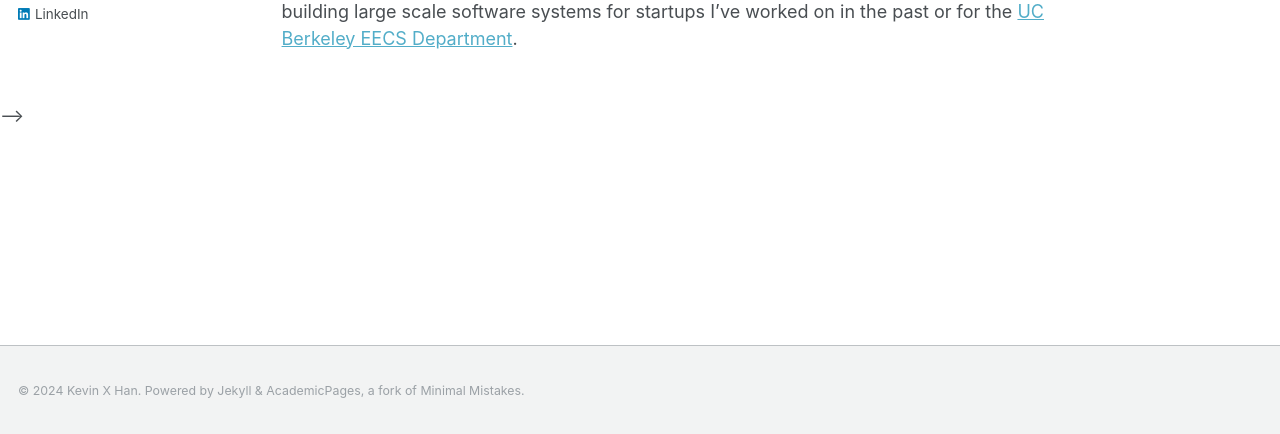
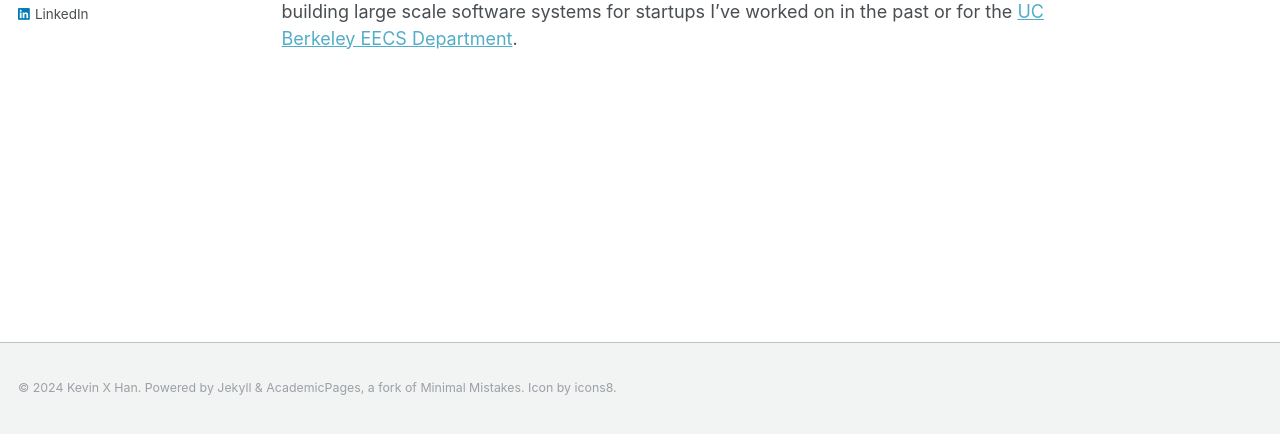
Before and after one commit to AegisIK/AegisIK.github.io, a Jekyll site: the page built from _pages/about.md, in a window 1280 px wide. Shown: the part 466-900 px from the top of the page. Built offline with Jekyll 4.4.1, drawn with Linux system fonts in a browser that asks for light colours.

Commit message:
First version of website

```diff
--- a/_includes/footer.html
+++ b/_includes/footer.html
@@ -19,4 +19,4 @@
 </div>
 {% endif %}
 
-<div class="page__footer-copyright">&copy; {{ site.time | date: '%Y' }} {{ site.name | default: site.title }}. {{ site.data.ui-text[site.locale].powered_by | default: "Powered by" }} <a href="http://jekyllrb.com" rel="nofollow">Jekyll</a> &amp; <a href="https://github.com/academicpages/academicpages.github.io">AcademicPages</a>, a fork of <a href="https://mademistakes.com/work/minimal-mistakes-jekyll-theme/" rel="nofollow">Minimal Mistakes</a>.</div>
+<div class="page__footer-copyright">&copy; {{ site.time | date: '%Y' }} {{ site.name | default: site.title }}. {{ site.data.ui-text[site.locale].powered_by | default: "Powered by" }} <a href="http://jekyllrb.com" rel="nofollow">Jekyll</a> &amp; <a href="https://github.com/academicpages/academicpages.github.io">AcademicPages</a>, a fork of <a href="https://mademistakes.com/work/minimal-mistakes-jekyll-theme/" rel="nofollow">Minimal Mistakes</a>. Icon by icons8.</div>
--- a/_includes/head/custom.html
+++ b/_includes/head/custom.html
@@ -17,7 +17,8 @@
 <link rel="icon" type="image/png" href="{{ base_path }}/images/favicon-16x16.png?v=M44lzPylqQ" sizes="16x16">
 <link rel="manifest" href="{{ base_path }}/images/manifest.json?v=M44lzPylqQ">
 <link rel="mask-icon" href="{{ base_path }}/images/safari-pinned-tab.svg?v=M44lzPylqQ" color="#000000">
-<link rel="shortcut icon" href="/images/favicon.ico?v=M44lzPylqQ">
+<!-- <link rel="shortcut icon" href="/images/favicon.ico?v=M44lzPylqQ"> -->
+<link rel="shortcut icon" href="/images/web_icon.png">
 <meta name="msapplication-TileColor" content="#000000">
 <meta name="msapplication-TileImage" content="{{ base_path }}/images/mstile-144x144.png?v=M44lzPylqQ">
 <meta name="msapplication-config" content="{{ base_path }}/images/browserconfig.xml?v=M44lzPylqQ">
--- a/_includes/scripts.html
+++ b/_includes/scripts.html
@@ -1,6 +1,4 @@
 <script src="{{ base_path }}/assets/js/main.min.js"></script>
 
-<!-- Commenting out, following https://github.com/academicpages/academicpages.github.io/issues/265 -->
-<!-- {% include analytics.html %} -->
 
 {% include /comments-providers/scripts.html %}
```
Also changed, not shown: images/web_icon.png (added).
